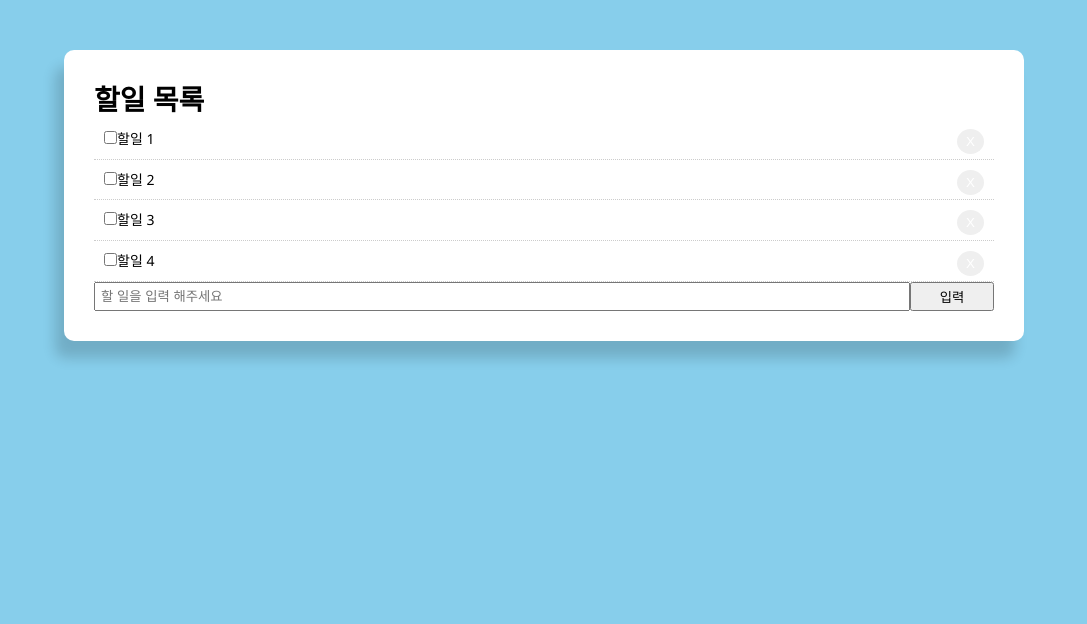
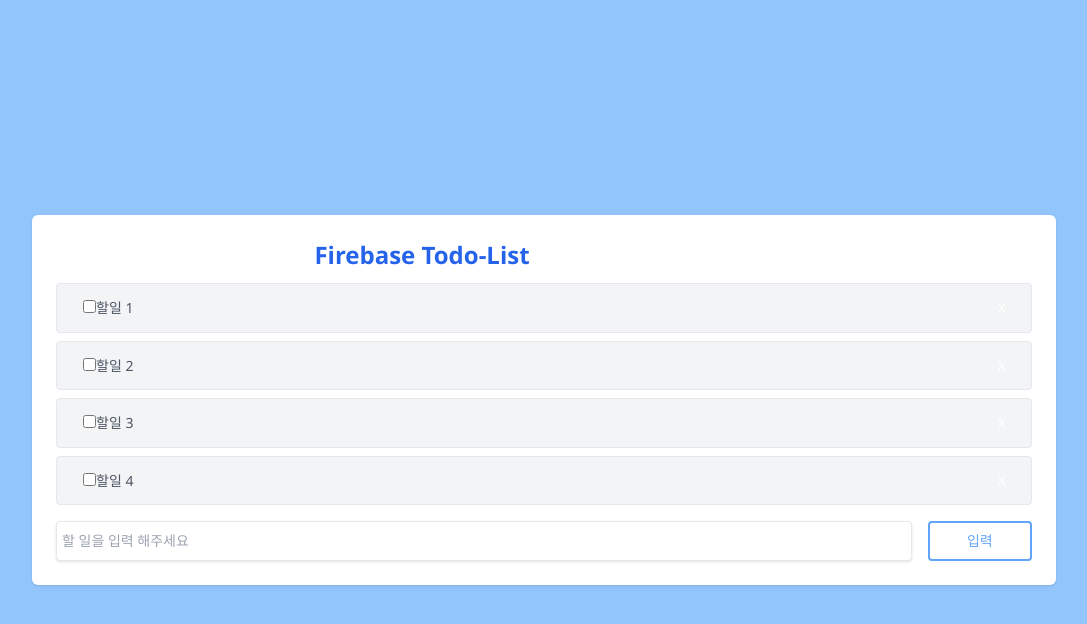
Before and after one commit to gyeongisung/fb-todo, a React (Create React App) app: page / in a window 1280 px wide. Shown: the top 624 px of the page, without its empty margins (96-1183 px from the left). Built offline with nearby package versions, Linux system fonts and the light colour scheme; the HTML template or start-up script is replaced by a standard one.

Commit message:
feat: tailwind 적용

```diff
--- a/package.json
+++ b/package.json
@@ -40,6 +40,7 @@
     "eslint-config-prettier": "^8.8.0",
     "eslint-plugin-react": "^7.32.2",
     "prettier": "^2.8.8",
-    "sass": "^1.63.3"
+    "sass": "^1.63.3",
+    "tailwindcss": "^3.3.2"
   }
 }
--- a/src/App.js
+++ b/src/App.js
@@ -14,11 +14,13 @@
   ]);
 
   return (
-    <>
-      <div className="container">
-        <div className="todo-block">
-          <div className="title">
-            <h1>할일 목록</h1>
+    <div className="flex items-center justify-center w-screen h-screen bg-blue-300">
+      <div className="w-4/5 p-6 bg-white rounded-[6px] shadow">
+        <div>
+          <div className="flex justify-between mb-3">
+            <h1 className="text-center w-3/4 text-2xl text-blue-600 font-semibold">
+              Firebase Todo-List
+            </h1>
           </div>
           {/* 할일 목록 */}
           <List todoData={todoData} setTododata={setTododata} />
@@ -26,7 +28,7 @@
           <Form todoData={todoData} setTododata={setTododata} />
         </div>
       </div>
-    </>
+    </div>
   );
 }
 
--- a/src/components/Form.js
+++ b/src/components/Form.js
@@ -28,7 +28,11 @@
 
   return (
     <div>
-      <form style={{ display: "flex" }} onSubmit={handleSubmit}>
+      <form
+        className="flex pt-2"
+        style={{ display: "flex" }}
+        onSubmit={handleSubmit}
+      >
         <input
           type="text"
           name="value"
@@ -36,8 +40,14 @@
           placeholder="할 일을 입력 해주세요"
           value={value}
           onChange={handleChange}
+          className="w-full px-3 py-2 mr-4 text-gray-500 border rounded shadow"
         ></input>
-        <input type="submit" style={{ flex: "1" }} value="입력"></input>
+        <input
+          type="submit"
+          style={{ flex: "1" }}
+          value="입력"
+          className="p-2 text-blue-400 border-2 border-blue-400 rounded hover:text-white hover:bg-blue-400"
+        ></input>
       </form>
     </div>
   );
--- a/src/components/List.js
+++ b/src/components/List.js
@@ -20,4 +20,5 @@
   );
 };
 
+// 리랜더링 최적화를 위한 코드
 export default React.memo(List);
--- a/src/components/ListItem.js
+++ b/src/components/ListItem.js
@@ -14,7 +14,6 @@
   const getStyle = _completed => {
     return {
       padding: "10px",
-      borderBottom: "1px dotted #ccc",
       textDecoration: _completed ? "line-through" : "none",
     };
   };
@@ -43,7 +42,8 @@
     setTododata(newTodoData);
   };
   return (
-    <div style={getStyle(item.completed)} key={item.id}>
+    <div className="flex items-center justify-between w-full mb-2 px-4 py-1 text-gray-600 bg-gray-100 border rounded">
+      <div className="items-center" style={getStyle(item.completed)}>
         {/* defaultChecked : 체크박스에 기본체크 상태 설정 */}
         <input
           type="checkbox"
@@ -51,11 +51,15 @@
           onChange={() => handleCompleteChange(item.id)}
         />
         {item.title}
+      </div>
+      <div className="items-center">
         <button style={btnStyle} onClick={() => handleClick(item.id)}>
           X
         </button>
       </div>
+    </div>
   );
 };
 
+// 리랜더링 최적화 적용
 export default React.memo(ListItem);
--- a/src/index.css
+++ b/src/index.css
@@ -1,4 +1,8 @@
 @charset "utf-8";
+@tailwind base;
+@tailwind components;
+@tailwind utilities;
+
 * {
   margin: 0;
   padding: 0;
--- /dev/null
+++ b/tailwind.config.js
@@ -0,0 +1,8 @@
+/** @type {import('tailwindcss').Config} */
+module.exports = {
+  content: ["./src/**/*.{html,js}"],
+  theme: {
+    extend: {},
+  },
+  plugins: [],
+};
```
Also changed, not shown: 1 other file (tests, documents, lock files or other folders). Lines whose indentation alone changed are shown as unchanged.
